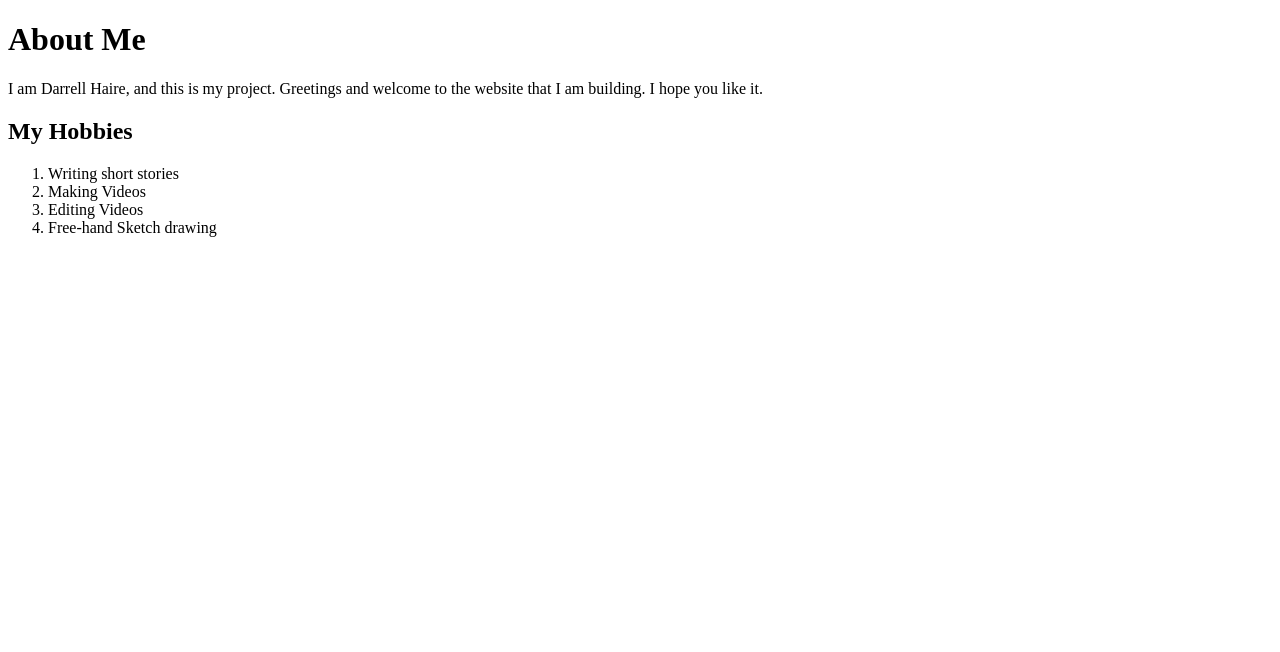
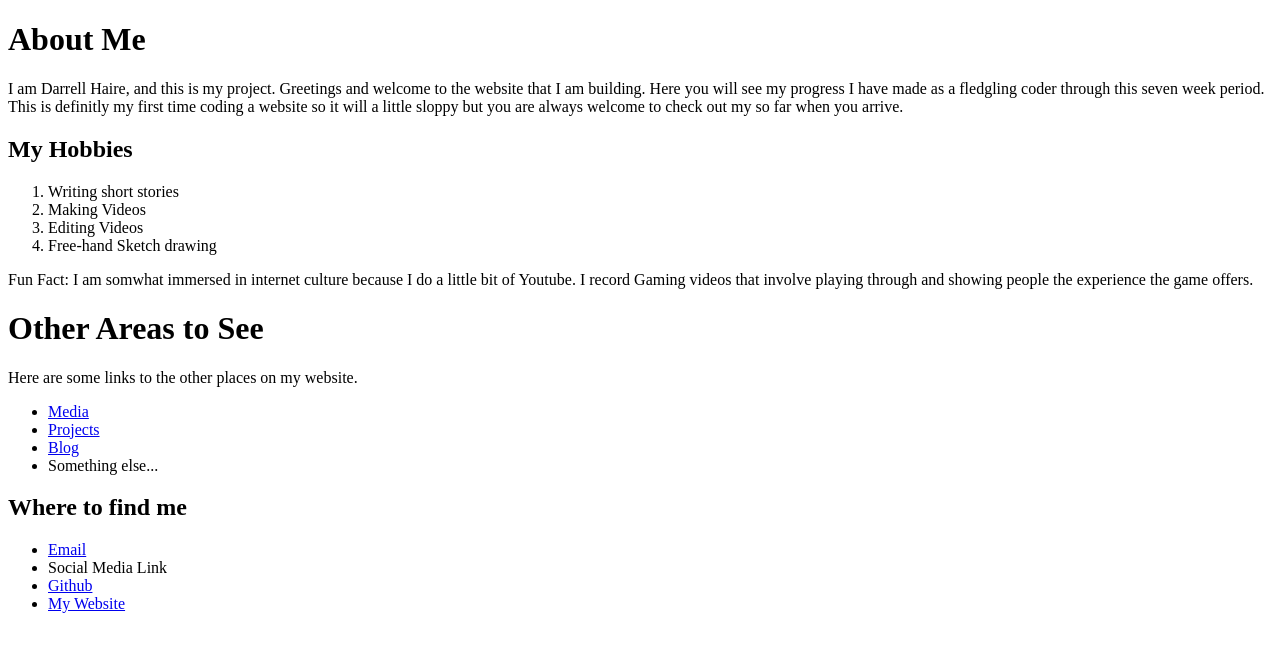
Before and after one commit to darrellhaire405/darrellhaire, a plain HTML site: page index.html in a window 1280 px wide. Drawn offline with Linux system fonts and the light colour scheme.

Commit message:
add new files

```diff
--- /dev/null
+++ b/css/style.css
@@ -0,0 +1,10 @@
+class: section1{
+  font: ;
+  font-family: ;
+  font-size: ;
+  color: ;
+}
+class: directory{
+
+
+}
--- a/index.html
+++ b/index.html
@@ -1,10 +1,13 @@
 <!DOCTYPE html>
 <html>
+  <head>
     <title>Darrell Haire|Web Developer</title>
-  <head>
+    <link rel="stylesheet" type="text/css" href="/css/style.css" >
+  </head>
     <body>
+      <div class="section1">
         <h1>About Me</h1>
-      <p>I am Darrell Haire, and this is my project. Greetings and welcome to the website that I am building. I hope you like it.</p>
+          <p>I am Darrell Haire, and this is my project. Greetings and welcome to the website that I am building. Here you will see my progress I have made as a fledgling coder through this seven week period. This is definitly my first time coding a website so it will a little sloppy  but you are always welcome to check out my so far when you arrive.</p>
         <h2>My Hobbies</h2>
         <ol>
           <li>Writing short stories</li>
@@ -12,6 +15,28 @@
           <li>Editing Videos</li>
           <li>Free-hand Sketch drawing</li>
         </ol>
+        <p>Fun Fact: I am somwhat immersed in internet culture because I do a little bit of Youtube. I record Gaming videos that involve playing through and showing people the experience the game offers.</p>
+      </div>
+      <div class="directory">
+        <h1>Other Areas to See</h1>
+        <p>Here are some links to the other places on my website.</p>
+        <nav>
+        <ul>
+          <li><a href="media">Media</a></li>
+          <li><a href="projects">Projects</a></li>
+          <li><a href="blog">Blog</a></li>
+          <li>Something else...</li>
+        </ul>
+      </nav>
+      </div>
+      <div class="links">
+        <h2>Where to find me</h2>
+          <ul>
+            <li><a href="mailto:alanh565@gmail.com?Subject=Contact%20Form">Email</a></li>
+            <li>Social Media Link</li>
+            <li><a href="https://github.com/darrellhaire405/darrellhaire">Github</li>
+            <li><a href="https://relaxed-borg-387d57.netlify.com">My Website</li>
+          </ul>
+        </div>
     </body>
-  </head>
 </html>
```
Also changed, not shown: blog/blog.html (added, +11 -0 lines), media/index.html (added, +12 -0 lines), projects/index.html (added, +12 -0 lines). Lines whose indentation alone changed are shown as unchanged.
